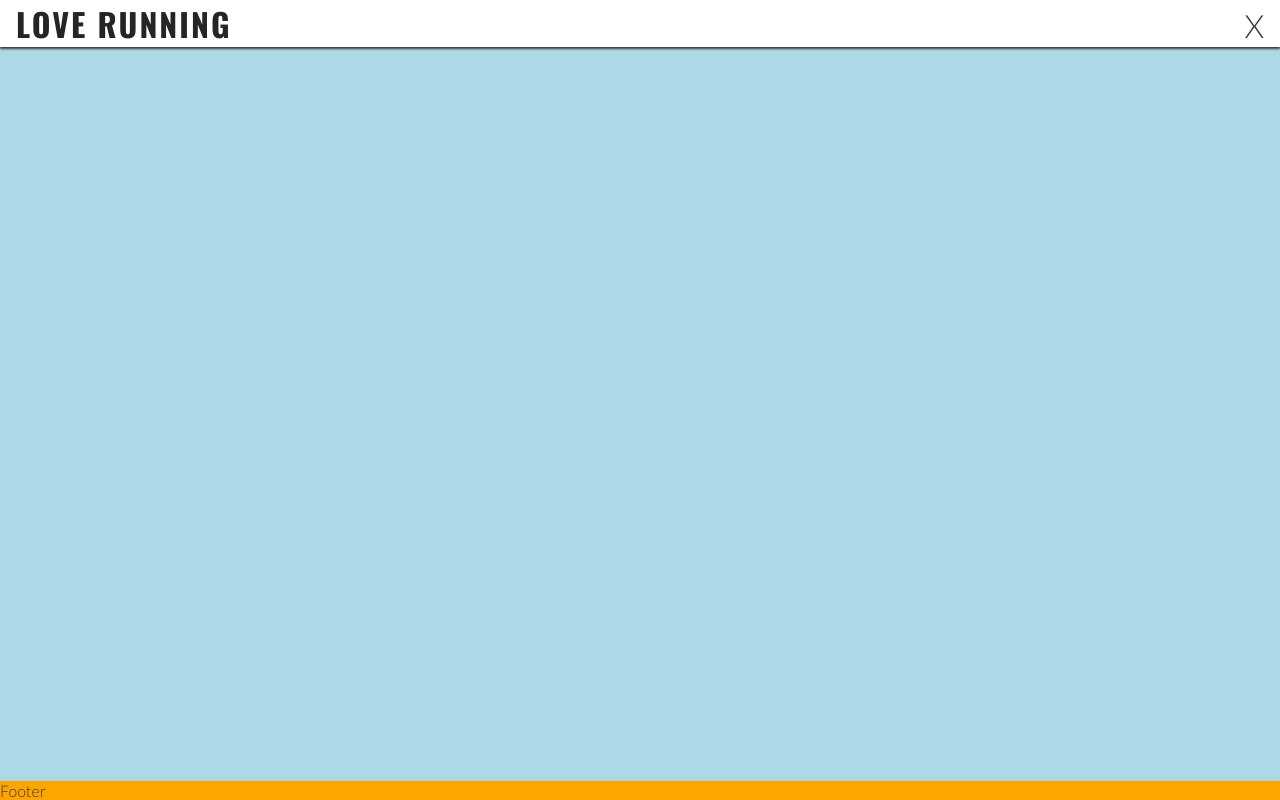
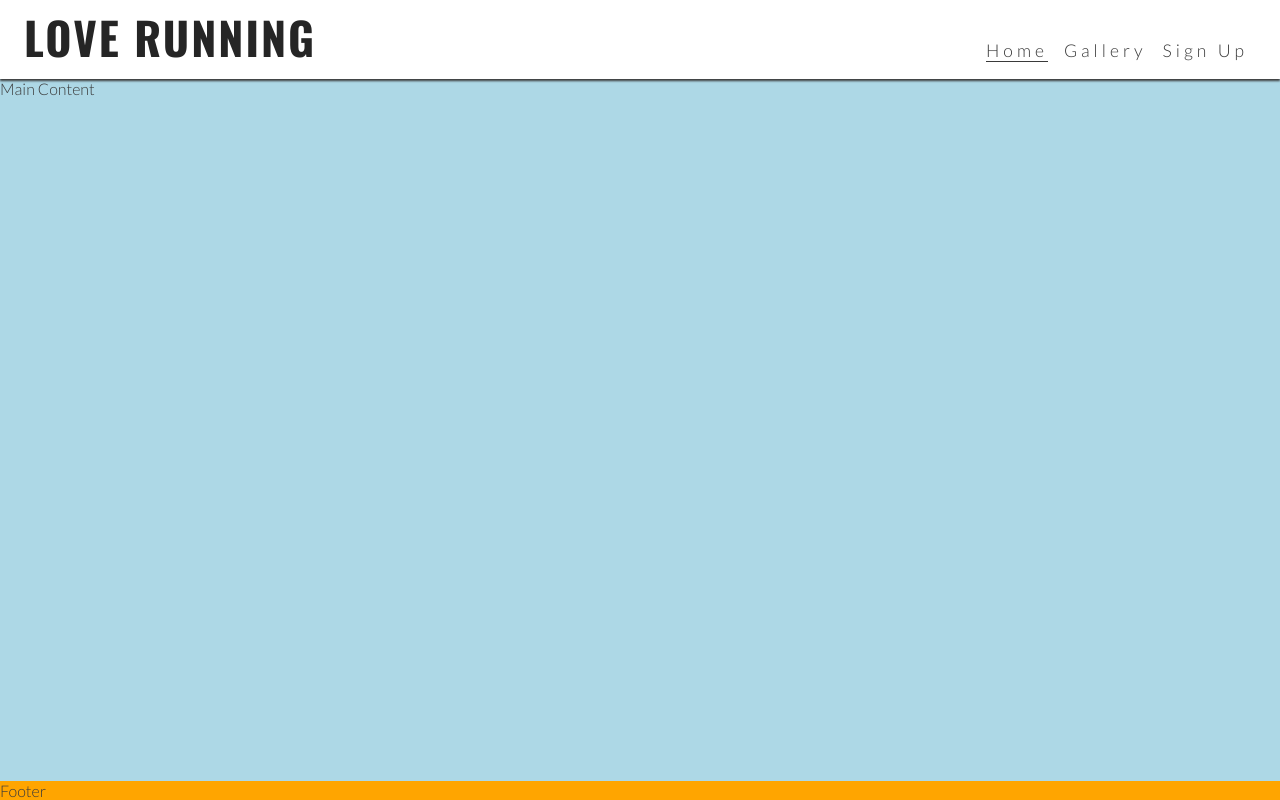
Before and after one commit to alexrobincrabbe/Love_Running, a plain HTML site: page index.html in a window 1280 px wide. Drawn offline with nearby package versions, Linux system fonts and the light colour scheme.

Commit message:
Add hover effect on large screens

```diff
--- a/assets/css/style.css
+++ b/assets/css/style.css
@@ -86,9 +86,55 @@ main{
     background-color: lightblue;
     /* Make main element take up any surplus space to push the footer down */
     flex:1 0 auto;
+    margin-top: 47px;
 }
 
 /* Footer */
 footer{
     background-color:orange ;
 }
+
+/* Media query: tablets and larger (7868px and up) */
+@media screen and (min-width:768px) {
+    /* Header */
+    nav {
+        display:block;
+        position:relative;
+        box-shadow:none;
+        width:fit-content;
+        padding-right:1rem;
+    }
+
+    #menu{
+        display: flex;
+    }
+
+    #menu > li {
+        padding-left: 1rem;
+
+    }
+
+    .nav-toggle-label{
+        display:none;
+    }
+
+    #logo{
+        font-size:280%;
+        line-height: 75px;
+        margin:0 0.5rem;
+    }
+
+    /*Main content */
+    main{
+        /*push content down to accomodate larger header */
+        margin-top:79px;
+    }
+
+}
+
+/* Media query on laptops and larger */
+@media screen and (min-width:992px){
+    #menu a:hover{
+        border-bottom: 1px solid #3a3a3a;
+    }
+}
```
